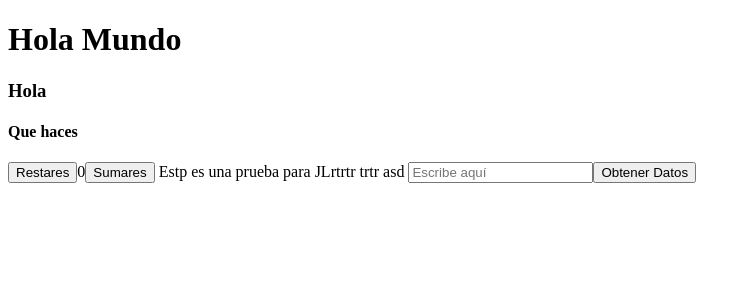
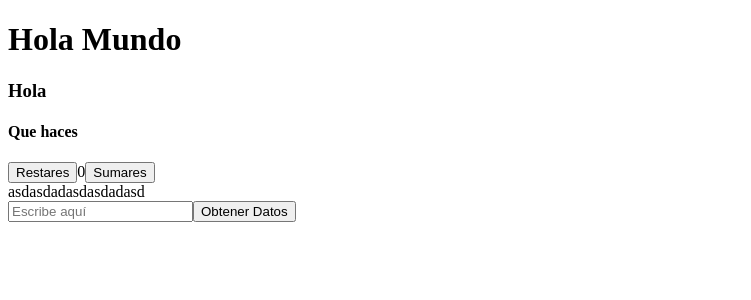
Before and after one commit to aprendiendo187/holamundo, an Angular app: page / in a window 1280 px wide. Shown: the top 300 px of the page, without its empty margins (0-751 px from the left). Built offline with nearby package versions, Linux system fonts and the light colour scheme.

Commit message:
prueba xyz

```diff
--- a/src/app/app.component.html
+++ b/src/app/app.component.html
@@ -8,9 +8,8 @@
 <span>{{valores}}</span>
 <button type="button" (click)="sumar()">Sumares</button>
 
-Estp es una prueba para JLrtrtr
-trtr
-asd
+<div>asdasdadasdasdadasd</div>
+
 <input
   type="text"
   minlength="5"
```
